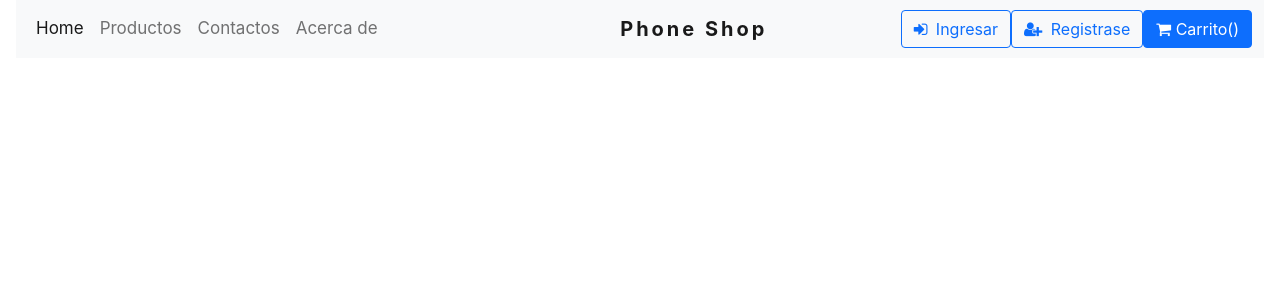
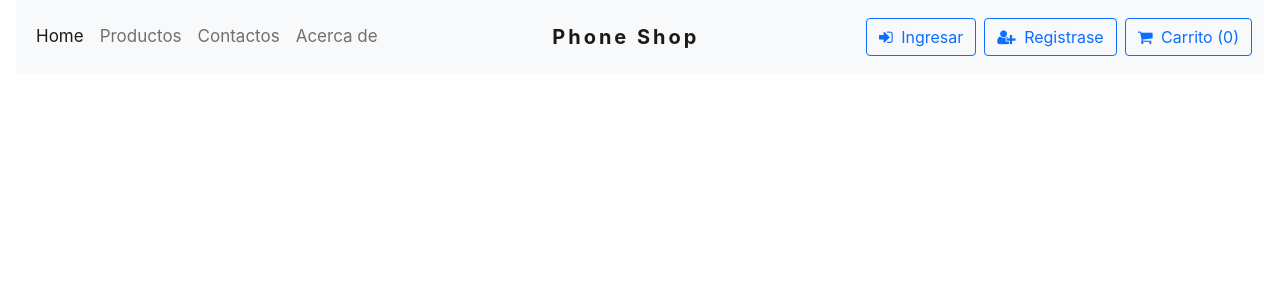
Before and after one commit to MatiasNZamora/PhoneShop, a React (Create React App) app: page / in a window 1280 px wide. Shown: the top 300 px of the page. Built offline with nearby package versions, Linux system fonts and the light colour scheme; the HTML template or start-up script is replaced by a standard one.

Commit message:
Fix register and Cart

```diff
--- a/src/components/Header.jsx
+++ b/src/components/Header.jsx
@@ -2,13 +2,13 @@ import React from 'react';
 import { NavLink } from 'react-router-dom';
 import CartBtn from './buttons/CartBtn';
 import Login from './buttons/Login';
-import Signup from './buttons/SignUp';
+import SignUp from './buttons/SignUp';
 
 const Header = () => {
     return (
         <>
             <nav className="navbar navbar-expand-lg navbar-light bg-light mx-3">
-                <div className="container-fluid">
+                <div className="container-fluid py-2">
                     <button className="navbar-toggler" type="button" data-bs-toggle="collapse" data-bs-target="#navbarSupportedContent" aria-controls="navbarSupportedContent" aria-expanded="false" aria-label="Toggle navigation">
                         <span className="navbar-toggler-icon"></span>
                     </button>
@@ -28,9 +28,9 @@ const Header = () => {
                             </li>
 
                         </ul>
-                        <NavLink className="navbar-brand fw-bold ms-auto" to="/"> Phone Shop </NavLink>
+                        <NavLink className="navbar-brand fw-bold mx-auto" to="/"> Phone Shop </NavLink>
                         <Login/>
-                        <Signup/>
+                        <SignUp/>
                         <CartBtn/>
                     </div>
                 </div>
--- a/src/components/buttons/CartBtn.jsx
+++ b/src/components/buttons/CartBtn.jsx
@@ -4,8 +4,8 @@ import { NavLink } from 'react-router-dom';
 const CartBtn = () => {
   return (
     <>
-      <NavLink className='btn btn-outline-primary'>
-        <span className='fa fa-shopping-cart'></span> Carrito()
+      <NavLink to='/Cart' className='btn btn-outline-primary ms-2'>
+        <span className='fa fa-shopping-cart me-1'></span> Carrito (0)
       </NavLink>
     </>
   );
--- a/src/components/buttons/Signup.jsx
+++ b/src/components/buttons/Signup.jsx
@@ -4,7 +4,7 @@ const SignUp = () => {
   return (
     <div>
         {/* <!-- Button trigger modal --> */}
-        <button type="button" className="btn btn-outline-primary ms-auto" data-bs-toggle="modal" data-bs-target="#signupModal">
+        <button type="button" className="btn btn-outline-primary ms-2" data-bs-toggle="modal" data-bs-target="#signupModal">
         <span className='fa fa-user-plus me-1'></span> Registrase
         </button>
           {/* <!-- Modal --> */}
@@ -18,8 +18,8 @@ const SignUp = () => {
                 <div className="modal-body">
                     <form>
                         <div className="mb-3">
-                          <label for="exampleInputEmail1" className="form-label"> Usuario </label>
-                          <input type="text" className="form-control" id="exampleInputEmail1" aria-describedby="emailHelp"/>
+                          <label for="exampleInput" className="form-label"> Usuario </label>
+                          <input type="text" className="form-control" id="exampleInput" />
                         </div>
                         <div className="mb-3">
                           <label for="exampleInputEmail1" className="form-label"> Correo Electronico </label>
```
